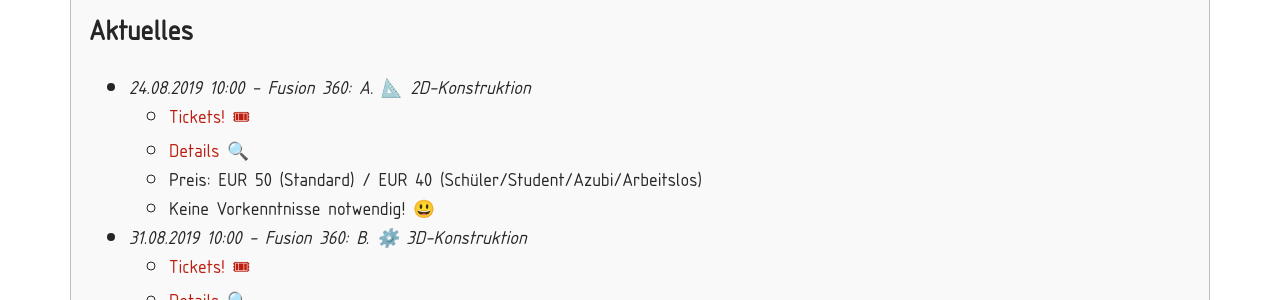
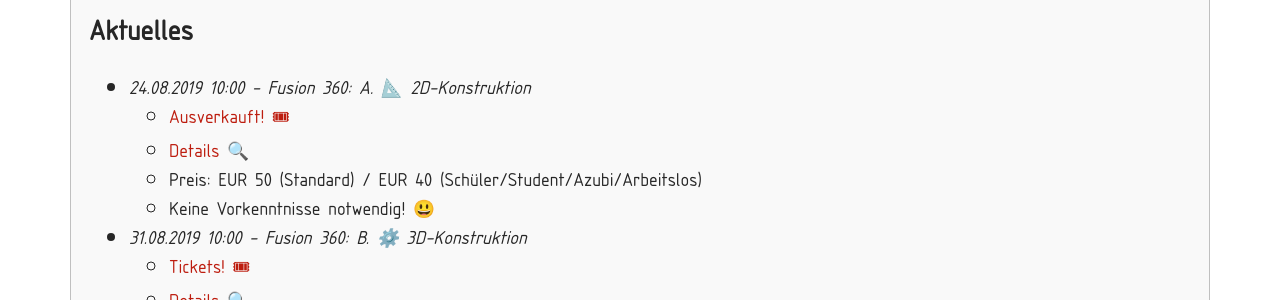
Before and after one commit to 17o2/17o2.github.io, a Jekyll site: the page built from _pages/90_happylab.md, in a window 1280 px wide and 900 px high. Shown: the part 236-536 px from the top of the window. Built offline with Jekyll 4.4.1, drawn with Linux system fonts in a browser that asks for light colours; nearby versions of some CDN libraries.

Commit message:
Ausverkauft

```diff
--- a/_pages/90_happylab.md
+++ b/_pages/90_happylab.md
@@ -8,7 +8,7 @@
 ## Aktuelles
 
 * *24.08.2019 10:00 - Fusion 360: A. 📐 2D-Konstruktion*
-  * [Tickets! 🎟](https://www.eventbrite.com/e/fusion-360-workshop-2d-konstruktion-tickets-63341923398)
+  * [Ausverkauft! 🎟](https://www.eventbrite.com/e/fusion-360-workshop-2d-konstruktion-tickets-63341923398)
   * [Details 🔍](/happylab/details)
   * Preis: EUR 50 (Standard) / EUR 40 (Schüler/Student/Azubi/Arbeitslos)
   * Keine Vorkenntnisse notwendig! 😃
```
Also changed, not shown: _pages/91_happylab_details.md (+1 -1 lines).
